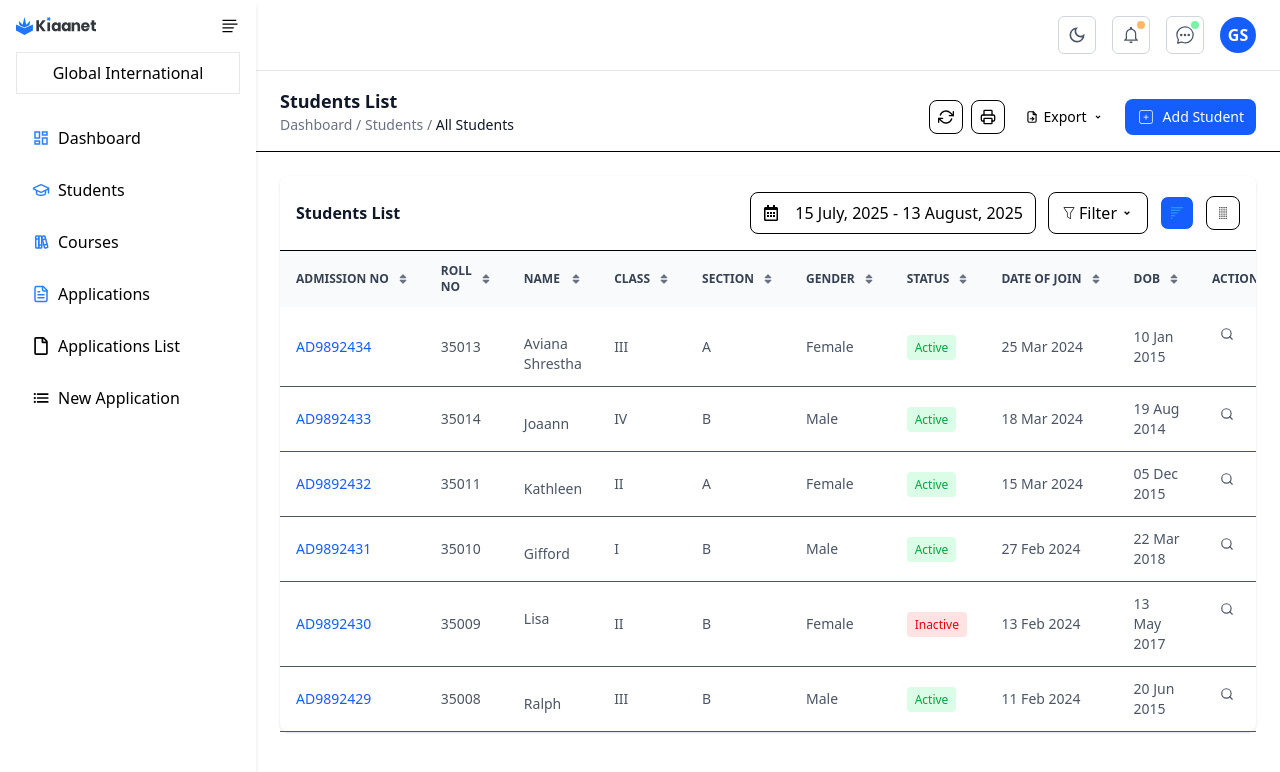
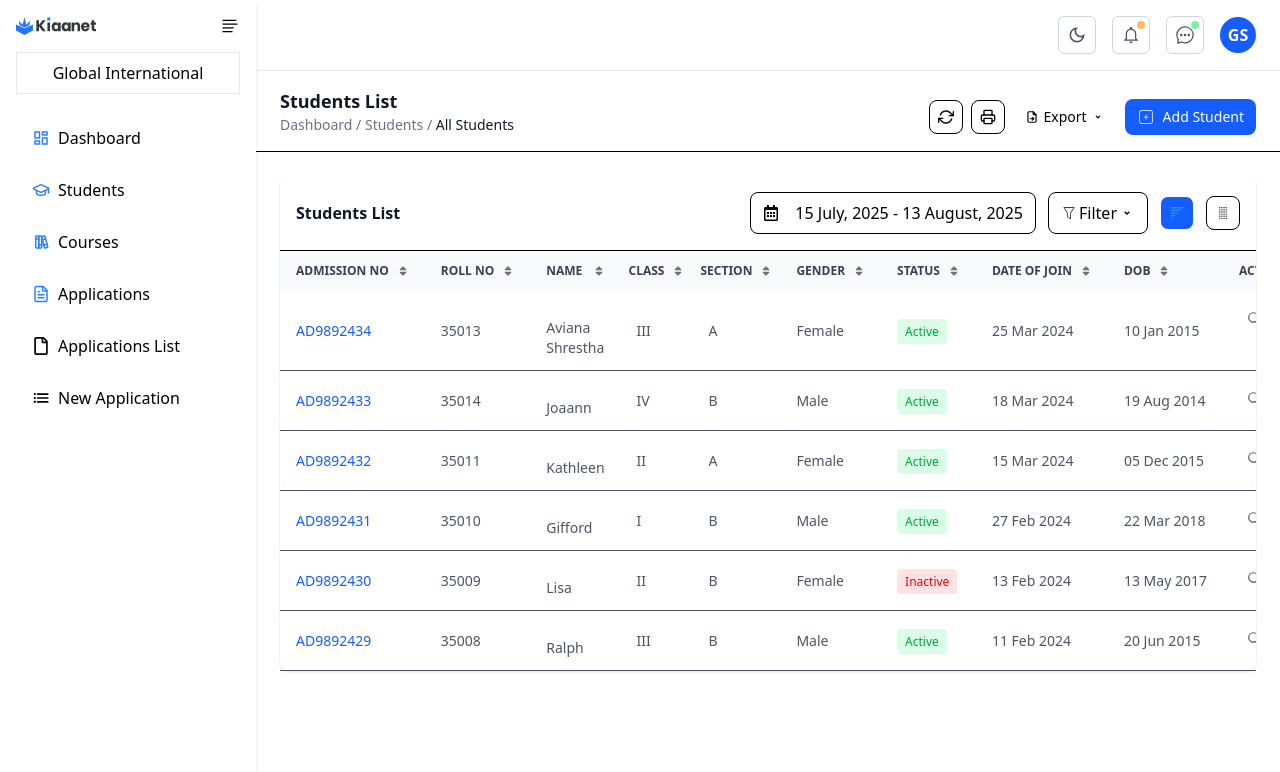
Before and after one commit to Aayesha-baidhya/Kiaanet, a Next.js app: page /dashboard/students in a window 1280 px wide. Shown: the top 772 px of the page. Built offline with nearby package versions, Linux system fonts and the light colour scheme.

Commit message:
fix: dropdown menu positioning

```diff
--- a/src/app/dashboard/students/page.tsx
+++ b/src/app/dashboard/students/page.tsx
@@ -1,5 +1,6 @@
+"use client";
 import Link from "next/link";
-import React from "react";
+import React, { useEffect, useRef, useState } from "react";
 import { FiPhone, FiRefreshCw, FiSearch } from "react-icons/fi";
 import { LuPrinter } from "react-icons/lu";
 import { CiFilter, CiLock, CiSquarePlus } from "react-icons/ci";
@@ -19,6 +20,13 @@ import { FcGenericSortingDesc } from "react-icons/fc";
 import { RxDragHandleDots1 } from "react-icons/rx";
 
 const Student = () => {
+  const [menuOpenIndex, setMenuOpenIndex] = useState<number | null>(null);
+  // const [menuPosition, setMenuPosition] = useState<{
+  //   top: number;
+  //   left: number;
+  // }>({ top: 0, left: 0 });
+  const btnRef = useRef<HTMLButtonElement | null>(null);
+
   const listOfStds = [
     {
       admissionNO: "AD9892434",
@@ -87,6 +95,15 @@ const Student = () => {
       dob: "20 Jun 2015",
     },
   ];
+  useEffect(() => {
+    if (menuOpenIndex !== null && btnRef.current) {
+      const rect = btnRef.current.getBoundingClientRect();
+      // setMenuPosition({
+      //   top: rect.bottom + window.scrollY,
+      //   left: rect.left + window.scrollX,
+      // });
+    }
+  }, [menuOpenIndex]);
 
   return (
     <>
@@ -161,7 +178,7 @@ const Student = () => {
                   </div>
                 </th>
 
-                <th className="px-4 py-3">
+                <th className="px-4 py-3 whitespace-nowrap">
                   <div className="flex items-center justify-between">
                     Roll No
                     <button className="text-gray-500 ml-2">
@@ -177,7 +194,7 @@ const Student = () => {
                     </button>
                   </div>
                 </th>
-                <th className="px-4 py-3">
+                <th className="px-2 py-3">
                   <div className="flex items-center justify-between">
                     Class
                     <button className="text-gray-500 ml-2">
@@ -185,8 +202,8 @@ const Student = () => {
                     </button>
                   </div>
                 </th>
-                <th className="px-4 py-3">
-                  <div className="flex items-center justify-between">
+                <th className="px-2 py-3">
+                  <div className="flex items-center">
                     Section
                     <button className="text-gray-500 ml-2">
                       <FaSort />
@@ -218,7 +235,7 @@ const Student = () => {
                   </div>
                 </th>
                 <th className="px-4 py-3">
-                  <div className="flex items-center justify-between">
+                  <div className="flex items-center whitespace-nowrap">
                     DOB
                     <button className="text-gray-500 ml-2">
                       <FaSort />
@@ -262,7 +279,7 @@ const Student = () => {
                     </span>
                   </td>
                   <td className="px-4 py-3">{student.joinDate}</td>
-                  <td className="px-4 py-3">{student.dob}</td>
+                  <td className="px-4 py-3 whitespace-nowrap">{student.dob}</td>
                   <td className="px-4 py-3 flex space-x-2">
                     <button className="p-2 rounded hover:bg-gray-100">
                       <FiSearch />
@@ -276,19 +293,25 @@ const Student = () => {
                     <button className="bg-gray-500 text-white rounded-lg text-sm flex items-center whitespace-nowrap px-3">
                       Collect Fees
                     </button>
-                    <td>
                     {/* Trigger Button */}
-                      <button className="p-2 rounded hover:bg-gray-100">
+                    <button
+                      className=" p-2 rounded hover:bg-gray-100 relative"
+                      ref={idx === menuOpenIndex ? btnRef : null}
+                      onClick={(e) => {
+                        setMenuOpenIndex(menuOpenIndex === idx ? null : idx);
+                        e.stopPropagation();
+                      }}
+                    >
                       <SlOptionsVertical />
                     </button>
-                    </td>
-                  </td>
-                </tr>
-              ))}
-            </tbody>
-          </table>
-          {/* Dropdown Menu */}
-          <div className="mt-2 w-48 bg-white border rounded shadow-lg hidden">
+                    {menuOpenIndex === idx && (
+                      <div
+                        className="mt-2 w-48 bg-white border rounded shadow-lg absolute right-20"
+                        // style={{
+                        //   top: `${menuPosition.top}px`,
+                        //   left: `${menuPosition.left}px`,
+                        // }}
+                      >
                         <ul className="flex flex-col">
                           <li className="flex items-center gap-2 px-4 py-2 hover:bg-gray-100 cursor-pointer">
                             <FaEye /> View Student
@@ -311,6 +334,12 @@ const Student = () => {
                           </li>
                         </ul>
                       </div>
+                    )}
+                  </td>
+                </tr>
+              ))}
+            </tbody>
+          </table>
         </div>
       </div>
     </>
```
Lines whose indentation alone changed are shown as unchanged.
